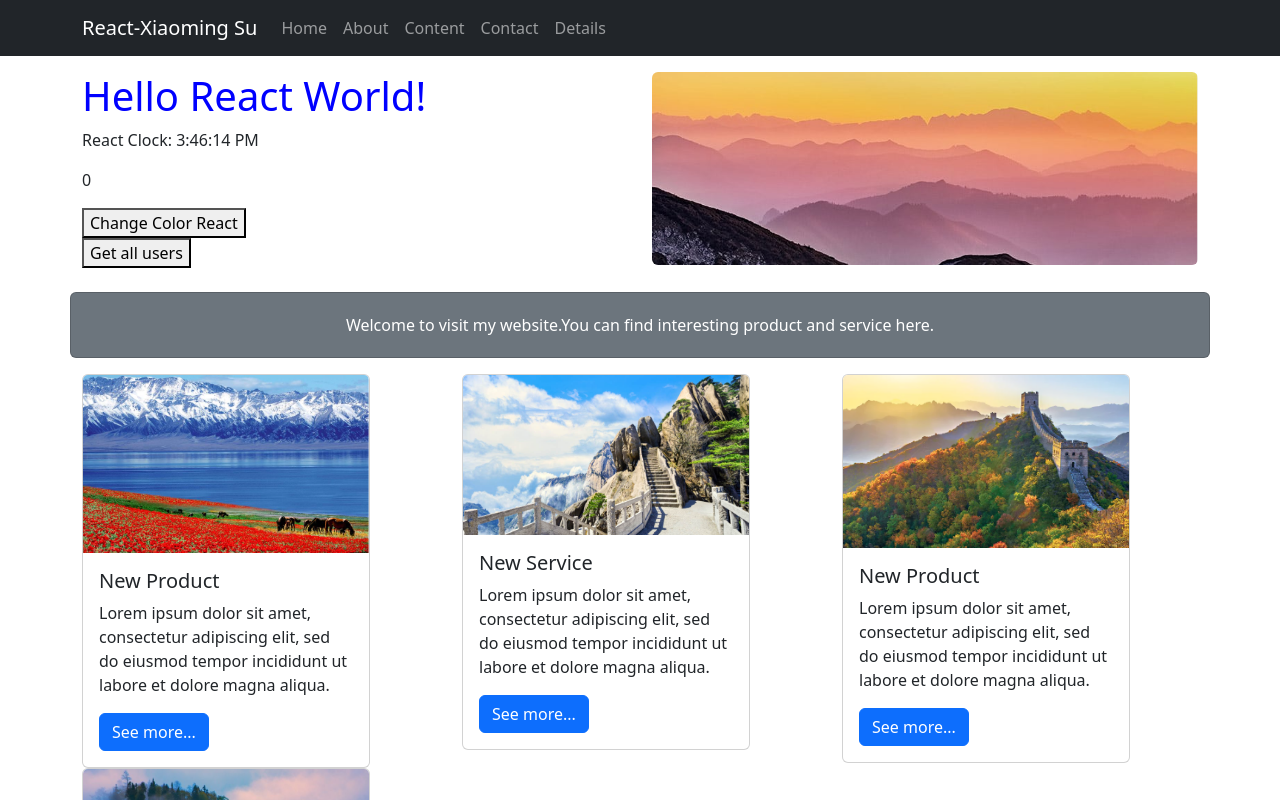
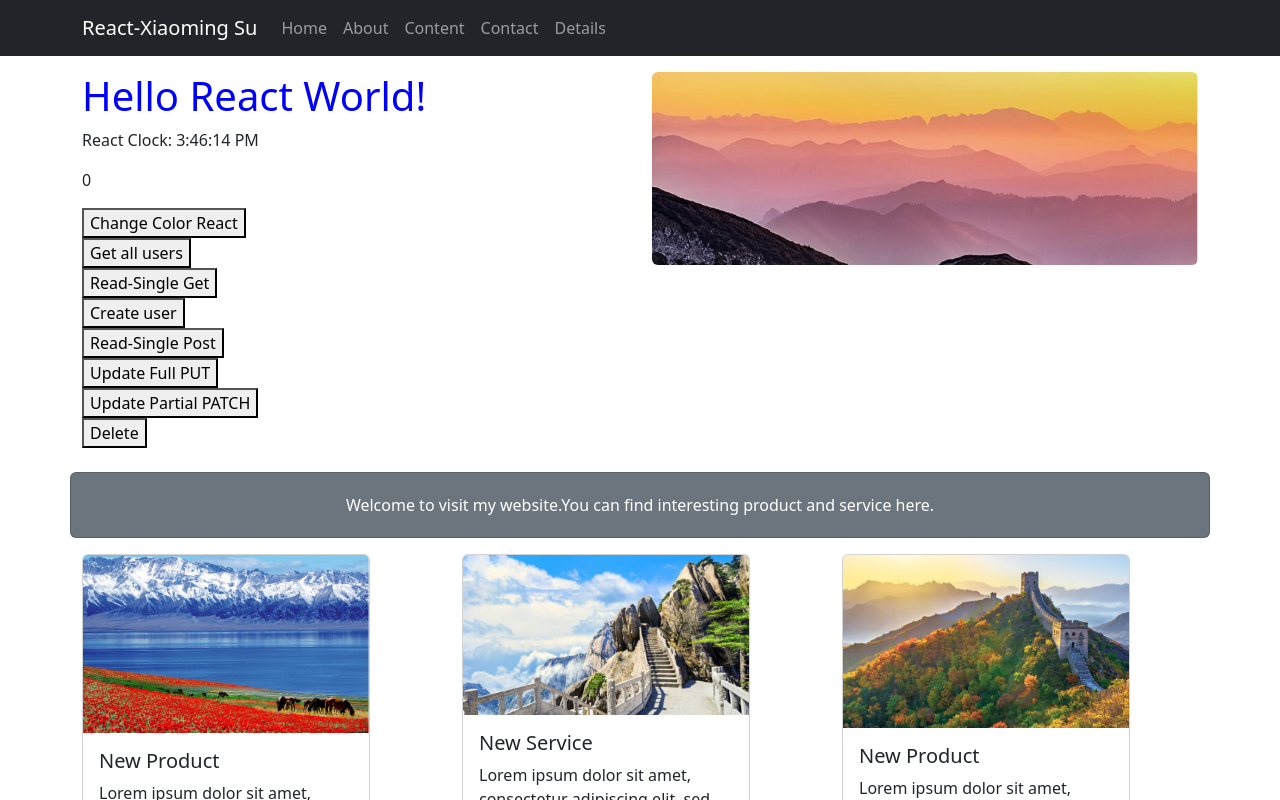
Before and after one commit to Programxiaoming/web2repos, a React (Create React App) app in the folder reactsepconcerns/separateconcern/: page / in a window 1280 px wide. Shown: the top 800 px of the page. Built offline with nearby package versions, Linux system fonts and the light colour scheme.

Commit message:
create components for CRUD

```diff
--- /dev/null
+++ b/reactsepconcerns/separateconcern/src/components/DbData1.js
@@ -0,0 +1,16 @@
+import React from "react";
+
+function DbData1() {
+return (
+<>
+<button onClick={callGetQuery}>Read-Single Get</button>
+</>
+)}
+
+export default DbData1;
+function callGetQuery() {
+    fetch("http://localhost:3001/user?username=user1", { method: "GET" })
+    .then((data) => data.json())
+    .then((json) =>
+    alert(JSON.stringify(json)));
+    }
--- /dev/null
+++ b/reactsepconcerns/separateconcern/src/components/DbData2.js
@@ -0,0 +1,24 @@
+import React from "react";
+
+function DbData2() {
+return (
+<>
+<button onClick={callPostBody}>Create user</button>
+</>
+)}
+
+export default DbData2;
+
+function callPostBody() {
+    fetch("http://localhost:3001/users", {
+    method: "POST",
+    body: JSON.stringify({username: "user1", password: "1234",
+    }),
+    headers: {
+    "Content-type": "application/json;charset=UTF-8",
+    },
+    })
+    .then((data) => data.json())
+    .then((json) =>
+    alert(JSON.stringify(json)));
+    }
--- /dev/null
+++ b/reactsepconcerns/separateconcern/src/components/DbData3.js
@@ -0,0 +1,25 @@
+import React from "react";
+
+function DbData3() {
+return (
+<>
+<button onClick={callGetBody}>Read-Single Post</button>
+</>
+)}
+
+export default DbData3;
+
+function callGetBody() {
+    fetch("http://localhost:3001/users/get",
+    {
+    method: "POST",
+    body: JSON.stringify({
+    username: "user1",}),
+    headers: {
+    "Content-type": "application/json;charset=UTF-8",
+    },
+    })
+    .then((data) => data.json())
+    .then((json) =>
+    alert(JSON.stringify(json)));
+    }
--- /dev/null
+++ b/reactsepconcerns/separateconcern/src/components/DbData4.js
@@ -0,0 +1,26 @@
+import React from "react";
+
+function DbData4() {
+return (
+<>
+<button onClick={callPutBody}>Update Full PUT</button>
+</>
+)}
+
+export default DbData4;
+
+function callPutBody() {
+    fetch("http://localhost:3001/users", {
+    method: "PUT",
+    body: JSON.stringify({
+    username: "user1",
+    password: "1234"
+    }),
+    headers: {
+    "Content-type": "application/json;charset=UTF-8",
+    },
+    })
+    .then((data) => data.json())
+    .then((json) =>
+    alert(JSON.stringify(json)));
+    }
--- /dev/null
+++ b/reactsepconcerns/separateconcern/src/components/DbData5.js
@@ -0,0 +1,25 @@
+import React from "react";
+
+function DbData5() {
+return (
+<>
+<button onClick={callPatchBodyUsername}>Update Partial PATCH</button>
+</>
+)}
+
+export default DbData5;
+
+function callPatchBodyUsername() {
+    fetch("http://localhost:3001/users/user2/password", {
+    method: "PATCH",
+    body: JSON.stringify({
+    password: "8888"
+    }),
+    headers: {
+    "Content-type": "application/json;charset=UTF-8",
+    },
+    })
+    .then((data) => data.json())
+    .then((json) =>
+    alert(JSON.stringify(json)));
+    }
--- /dev/null
+++ b/reactsepconcerns/separateconcern/src/components/DbData6.js
@@ -0,0 +1,18 @@
+import React from "react";
+
+function DbData6() {
+return (
+<>
+<button onClick={callDeleteParams}>Delete</button>
+</>
+)}
+
+export default DbData6;
+
+function callDeleteParams() {
+    fetch("http://localhost:3001/users/user1",
+    { method: "DELETE" })
+    .then((data) => data.json())
+    .then((json) =>
+    alert(JSON.stringify(json)));
+    }
--- a/reactsepconcerns/separateconcern/src/pages/Home.js
+++ b/reactsepconcerns/separateconcern/src/pages/Home.js
@@ -1,6 +1,12 @@
 import Main from "../components/Main";
 import React from "react";
 import DbData from "../components/DbData";
+import DbData1 from "../components/DbData1";
+import DbData2 from "../components/DbData2";
+import DbData3 from "../components/DbData3";
+import DbData4 from "../components/DbData4";
+import DbData5 from "../components/DbData5";
+import DbData6 from "../components/DbData6";
 import { Container, Row, Col, Image,Button,Card } from "react-bootstrap";
 
 const Home = () => {
@@ -13,6 +19,24 @@ const Home = () => {
       </div>
       <div>
       <DbData />
+      </div>
+      <div>
+      <DbData1 />
+      </div>
+      <div>
+      <DbData2 />
+      </div>
+      <div>
+      <DbData3 />
+      </div>
+      <div>
+      <DbData4 />
+      </div>
+      <div>
+      <DbData5 />
+      </div>
+      <div>
+      <DbData6 />
       </div>
       </Col>
       <Col sm={6}>
```
Also changed, not shown: 1 other file (tests, documents, lock files or other folders).
